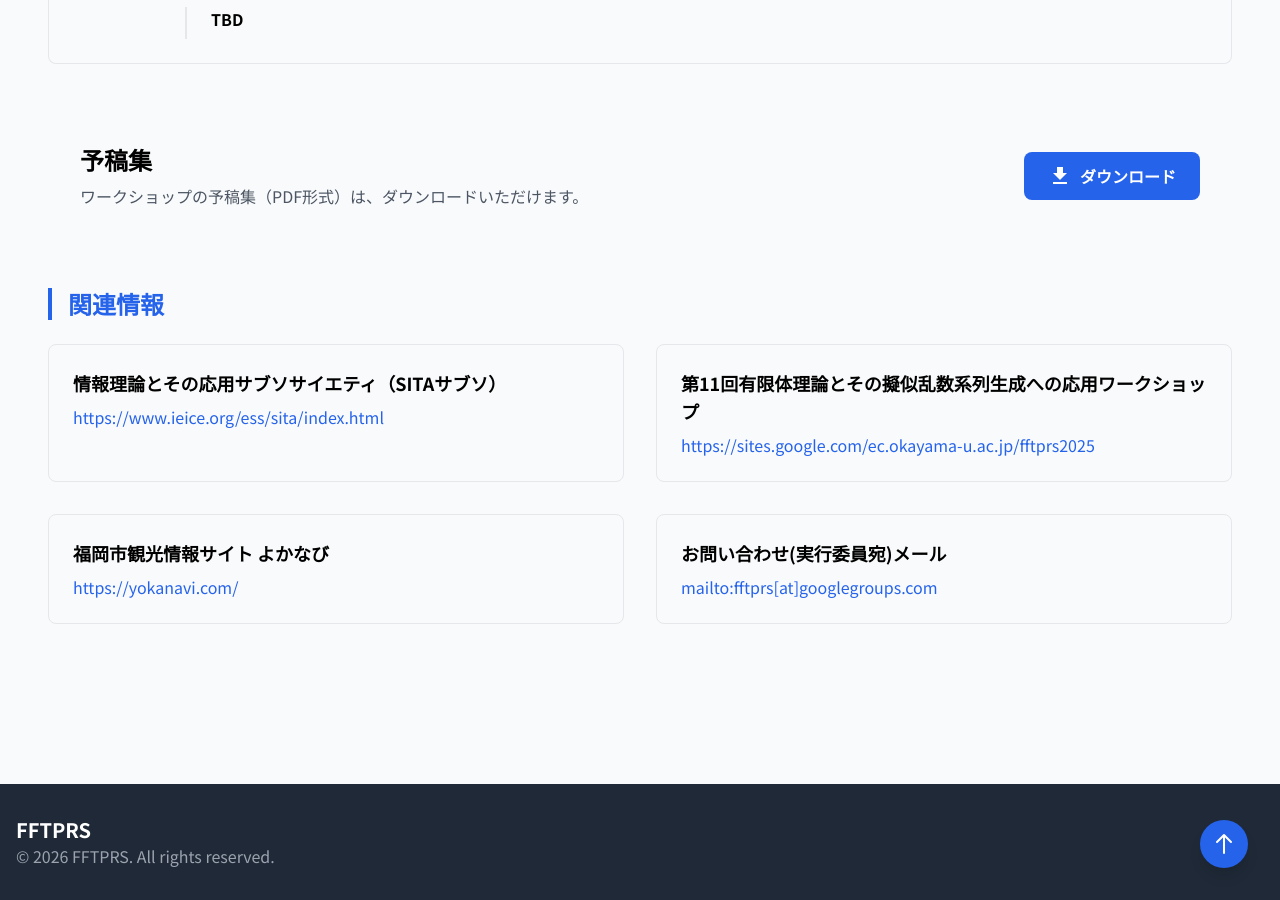
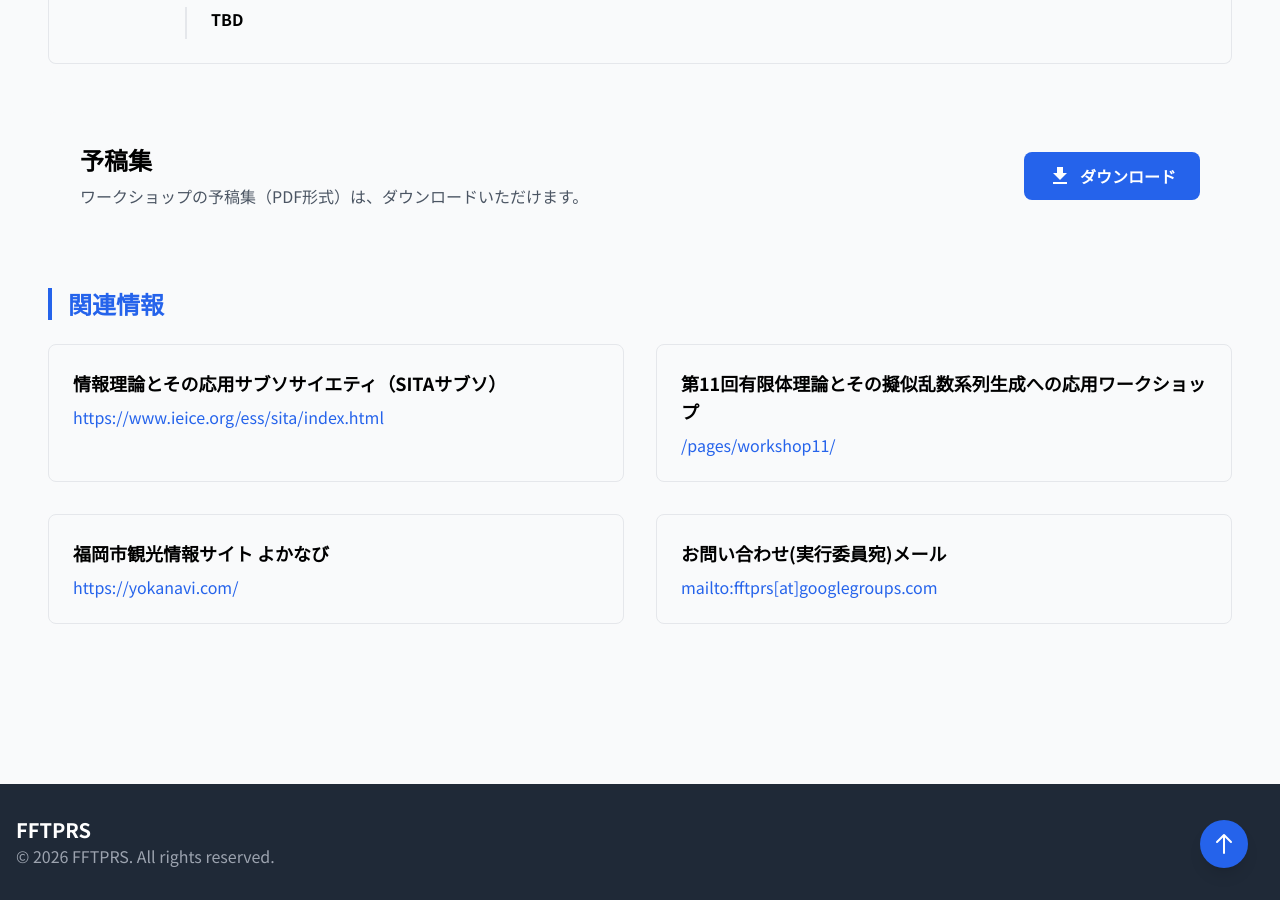
Before and after one commit to FFTPRS/WS, a Jekyll site: the page built from pages/workshop12.html, in a window 1280 px wide and 900 px high, scrolled down 2553 px. Built offline with Jekyll 4.4.1, drawn with Linux system fonts in a browser that asks for light colours; nearby versions of some CDN libraries.

Commit message:
第11回WSへのリンクを修正
第10回へのリンクになっていたのを/pages/workshop11/へ修正。

```diff
--- a/_data/workshop12.yml
+++ b/_data/workshop12.yml
@@ -39,7 +39,7 @@ links:
   - title: "情報理論とその応用サブソサイエティ（SITAサブソ）"
     url: "https://www.ieice.org/ess/sita/index.html"
   - title: "第11回有限体理論とその擬似乱数系列生成への応用ワークショップ"
-    url: "https://sites.google.com/ec.okayama-u.ac.jp/fftprs2025"
+    url: "/pages/workshop11/"
   - title: "福岡市観光情報サイト よかなび"
     url: "https://yokanavi.com/"
   - title: "お問い合わせ(実行委員宛)メール"
```
